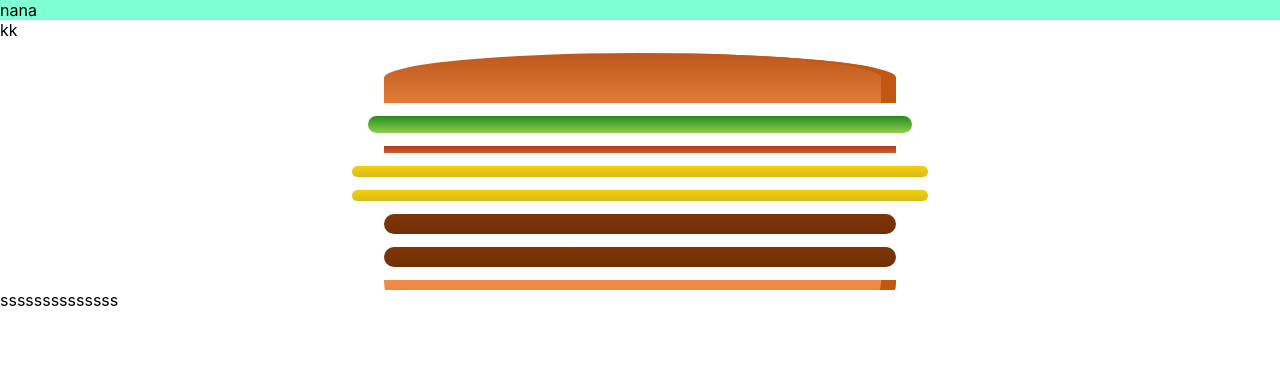
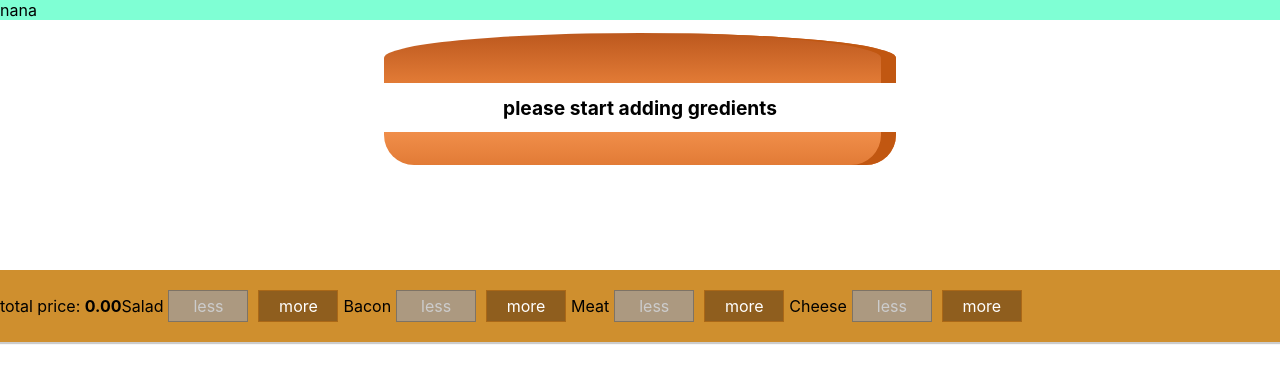
Before and after one commit to alimhmd97/burger, a React app: page / in a window 1280 px wide. Shown: the top 382 px of the page. Built offline with nearby package versions, Linux system fonts and the light colour scheme.

Commit message:
adding add/remove-ingredients-funcionality

```diff
--- a/src/App.js
+++ b/src/App.js
@@ -1,11 +1,11 @@
 import Layout from "./components/LayOut/Layout";
 import BurgerBuilder from "./containers/BurgerBuilder/BurgerBuilder";
 import "./App.css";
-
+import BuildControls from "./components/burger/buildControls/buildControls";
 function App() {
   return (
     <Layout>
-      <BurgerBuilder>ssssssssssssss</BurgerBuilder>
+      <BurgerBuilder></BurgerBuilder>
     </Layout>
   );
 }
--- a/src/components/HOC/Auxx.js
+++ b/src/components/HOC/Auxx.js
@@ -1,4 +1,4 @@
-const aux = (props) => {
+const Aux = (props) => {
   return <>{props.children}</>;
 };
-export default aux;
+export default Aux;
--- a/src/components/burger/buildControls/build.controls.module.css
+++ b/src/components/burger/buildControls/build.controls.module.css
@@ -1,9 +1,9 @@
 .BuildControls {
-  width: 100%S;
+  width: 100%;
   background-color: #cf8f2e;
   display: flex;
-  flex-flow: column;
-  align-items: center;
+  /* flex-flow: column; */
+  align-content: stretch;
   box-shadow: 0 2px 1px #ccc;
   margin: auto;
   padding: 10px 0;
--- a/src/components/burger/buildControls/buildControl/buildControl.js
+++ b/src/components/burger/buildControls/buildControl/buildControl.js
@@ -3,8 +3,16 @@ const BuildControl = (props) => {
   return (
     <div className={styles.BuildControl}>
       <div className={styles.label}>{props.label}</div>
-      <button className={styles.Less}>less</button>
-      <button className={styles.More}>more</button>;
+      <button
+        className={styles.Less}
+        onClick={props.remove}
+        disabled={props.disabled}>
+        less
+      </button>
+      <button className={styles.More} onClick={props.added}>
+        more
+      </button>
     </div>
   );
 };
+export default BuildControl;
--- a/src/components/burger/buildControls/buildControl/buildControl.module.css
+++ b/src/components/burger/buildControls/buildControl/buildControl.module.css
@@ -1,6 +1,6 @@
 .BuildControl {
   display: flex;
-  justify-content: space-between;
+  justify-content: space-around;
   align-items: center;
   margin: 5px 0;
 }
--- a/src/components/burger/buildControls/buildControls.js
+++ b/src/components/burger/buildControls/buildControls.js
@@ -1,12 +1,33 @@
 import styles from "./build.controls.module.css";
+import BuildControl from "./buildControl/buildControl";
 const controls = [
-  { labl: "Salad", type: "salad" },
-  { labl: "Bacon", type: "bacon" },
-  { labl: "Meat", type: "meat" },
-  { labl: "Cheese", type: "cheese" },
+  { label: "Salad", type: "salad" },
+  { label: "Bacon", type: "bacon" },
+  { label: "Meat", type: "meat" },
+  { label: "Cheese", type: "cheese" },
 ];
 const BuildControls = (props) => {
-  return;
-  <div className={styles.BuildControls}></div>;
+  return (
+    <div className={styles.BuildControls}>
+      <p>
+        {" "}
+        total price: <strong>{props.price.toFixed(2)}</strong>{" "}
+      </p>
+
+      {controls.map((ctrl) => {
+        return (
+          <BuildControl
+            added={() => {
+              props.add(ctrl.type);
+            }}
+            key={ctrl.label}
+            label={ctrl.label}
+            remove={() => props.remove(ctrl.type)}
+            disabled={props.disabled[ctrl.type]}
+          />
+        );
+      })}
+    </div>
+  );
 };
 export default BuildControls;
--- a/src/components/burger/burger.js
+++ b/src/components/burger/burger.js
@@ -9,8 +9,7 @@ const Burger = (props) => {
     })
     .reduce((arr, el) => {
       return arr.concat(el);
-    });
-  console.log(typeof transformedIngredient);
+    }, []);
   return (
     <div className={styles.Burger}>
       <BurgerIngredient type='bread-top' />
--- a/src/components/burger/burger.module.css
+++ b/src/components/burger/burger.module.css
@@ -7,6 +7,7 @@
   font-weight: bold;
   font-size: 1.2rem;
 }
+
 @media (min-width: 500px) and(min-hight:400px) {
   .Burger {
     width: 350px;
--- a/src/containers/BurgerBuilder/BurgerBuilder.js
+++ b/src/containers/BurgerBuilder/BurgerBuilder.js
@@ -1,20 +1,60 @@
 import { useState } from "react";
+import BuildControls from "../../components/burger/buildControls/buildControls";
 
 import Burger from "../../components/burger/burger";
 const BurgerBuilder = (props) => {
-  const [A, setA] = useState({
+  const [state, setState] = useState({
     ingredients: {
-      salad: 1,
-      bacon: 1,
-      cheese: 2,
-      meat: 2,
+      salad: 0,
+      bacon: 0,
+      cheese: 0,
+      meat: 0,
     },
+    totalPrice: 0,
   });
+  const ingredientPrice = {
+    salad: 0.5,
+    cheese: 0.4,
+    meat: 1.3,
+    bacon: 0.7,
+  };
 
+  let disableInfo = {
+    ...state.ingredients,
+  };
+  for (let key in disableInfo) {
+    disableInfo[key] = disableInfo[key] <= 0;
+  }
+
+  const addIngredientHandler = (type) => {
+    const oldCount = state.ingredients[type];
+    const newCount = oldCount + 1;
+    const updatedIngredient = { ...state.ingredients };
+    updatedIngredient[type] = newCount;
+    const oldPrice = state.totalPrice;
+    const newPrice = oldPrice + ingredientPrice[type];
+    setState({ totalPrice: newPrice, ingredients: updatedIngredient });
+  };
+  const removeIngredientHandler = (type) => {
+    if (state.ingredients[type] <= 0) return;
+    const oldCount = state.ingredients[type];
+    const newCount = oldCount - 1;
+    const updatedIngredient = { ...state.ingredients };
+    updatedIngredient[type] = newCount;
+    const oldPrice = state.totalPrice;
+    const newPrice = oldPrice - ingredientPrice[type];
+    setState({ totalPrice: newPrice, ingredients: updatedIngredient });
+  };
   return (
     <>
-      <div>kk</div>
-      <Burger ingredients={A.ingredients} />
+      <Burger ingredients={state.ingredients} />
+      <BuildControls
+        add={addIngredientHandler}
+        remove={removeIngredientHandler}
+        disabled={disableInfo}
+        price={state.totalPrice}
+      />
+
       <main>{props.children}</main>
     </>
   );
```
Also changed, not shown: src/components/LayOut/h.jsx (deleted).
